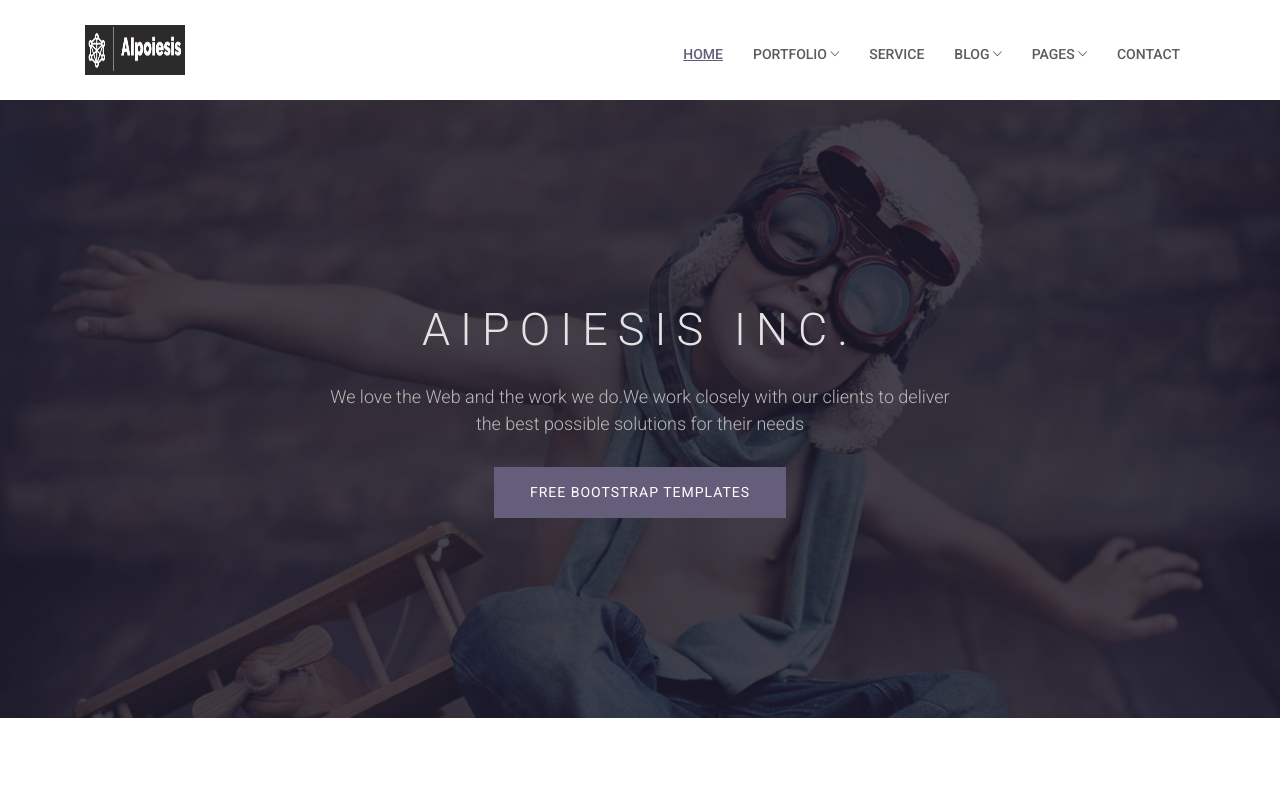
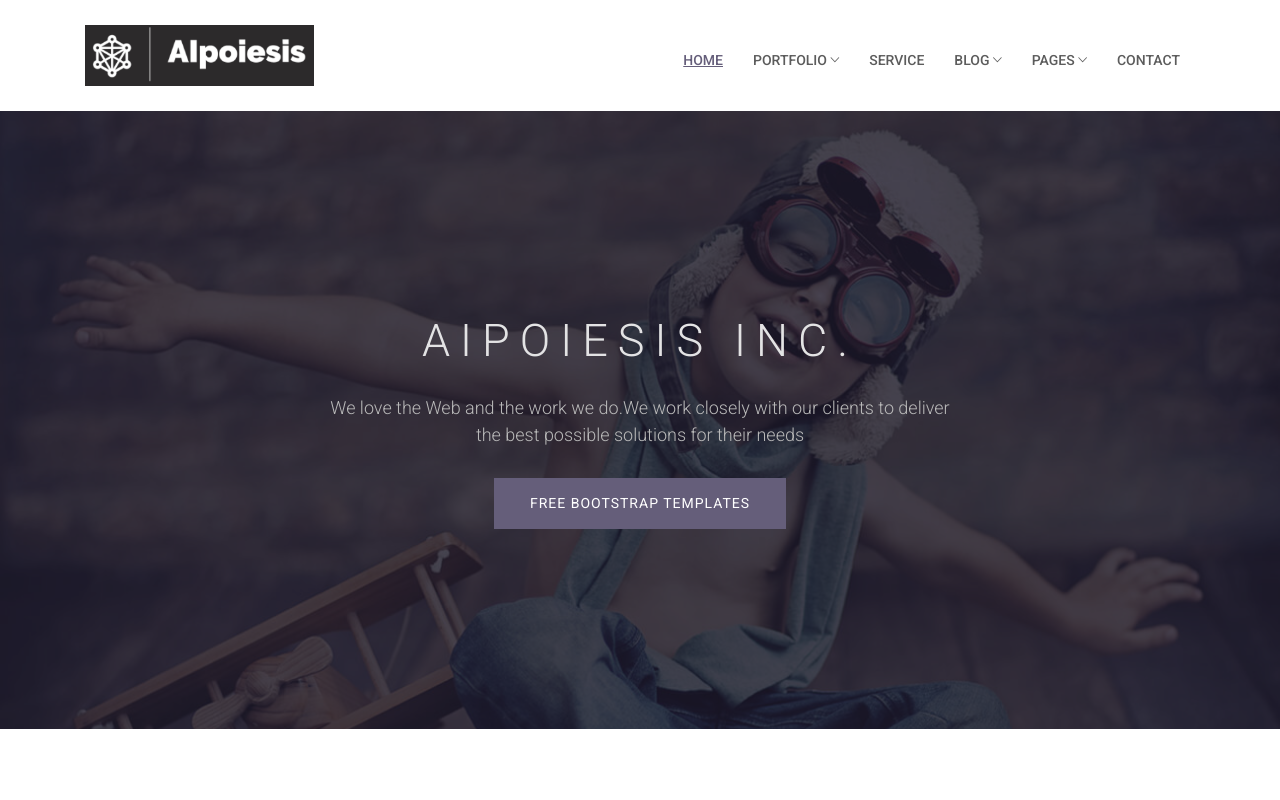
Before and after one commit to aipoiesis/aipoiesis.github.io, a plain HTML site: page index.html in a window 1280 px wide. Shown: the top 800 px of the page. Drawn offline with Linux system fonts and the light colour scheme; some packages are replaced by stand-ins of ours; files whose address does not match are found by name; a web font is replaced by a local one.

Commit message:
Update index.html

```diff
--- a/index.html
+++ b/index.html
@@ -66,7 +66,7 @@ FACEBOOK: https://www.facebook.com/themefisher
 			<div class="col-lg-12">
 				<nav class="navbar navbar-expand-lg p-0">
 					<a class="navbar-brand" href="index.html">
-						<img src="images/logo.png" alt="Logo" width="100" height="50">
+						<img src="images/logo.png" alt="Logo" width="229" height="61">
 					</a>
 
 					<button class="navbar-toggler collapsed" type="button" data-toggle="collapse" data-target="#navbarsExample09" aria-controls="navbarsExample09" aria-expanded="false" aria-label="Toggle navigation">
```
